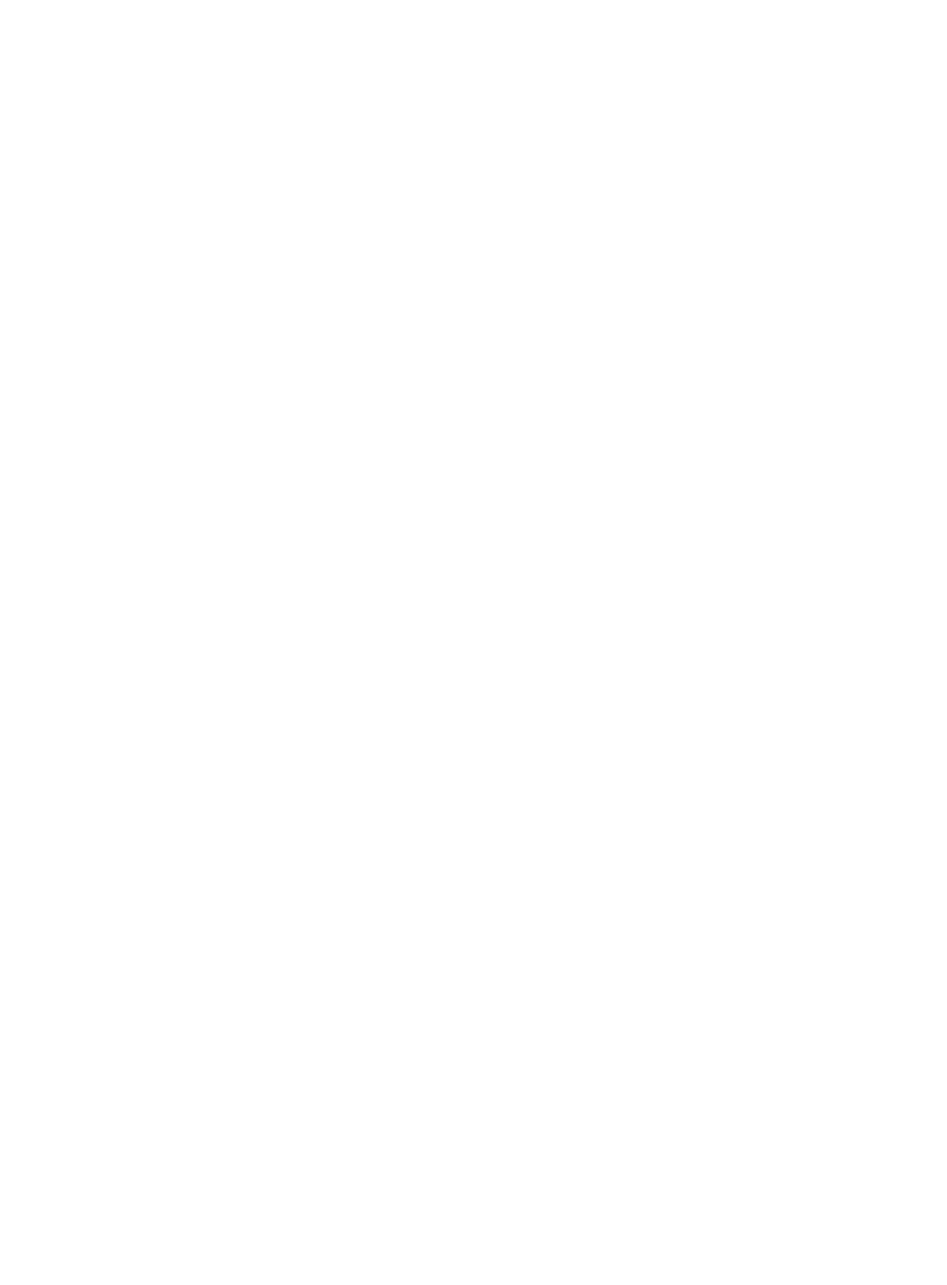
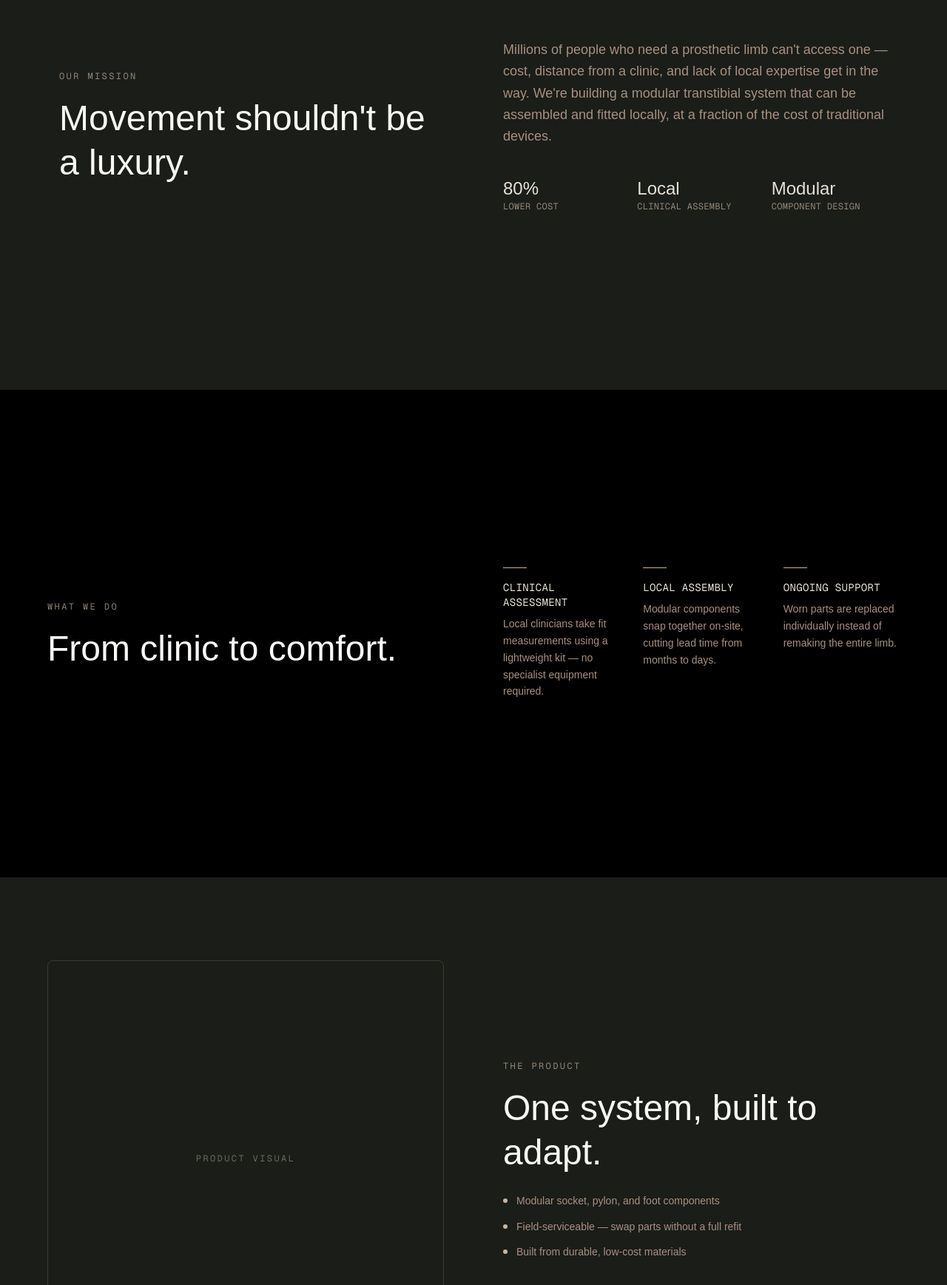
Before and after one commit to enactus-unsw/prockets, a Next.js app: page / in a window 1280 px wide. Shown: the part 987-2724 px from the top of the page at 74% size. Before the commit the page ends 800 px from the top, so only its background shows below. Built offline with nearby package versions, Linux system fonts and the light colour scheme.

Commit message:
feat: add new sections to landing page

```diff
--- a/src/app/components/Hero.tsx
+++ b/src/app/components/Hero.tsx
@@ -2,7 +2,7 @@
 
 import React, { useEffect, useRef } from "react";
 
-const colors = {
+export const colors = {
   50: "#f8f7f5",
   100: "#e6e1d7",
   200: "#c8b4a0",
--- /dev/null
+++ b/src/app/components/Sections.tsx
@@ -0,0 +1,198 @@
+import { colors } from "./Hero";
+
+export function MissionSection() {
+  return (
+    <section className="bg-[#1a1d18] text-[#e6e1d7] px-8 py-32 md:px-20 md:py-60">
+      <div className="max-w-6xl mx-auto grid md:grid-cols-2 gap-12 md:gap-20 items-center">
+        <div>
+          <span
+            className="font-mono text-xs uppercase tracking-[0.2em] opacity-70"
+            style={{ color: colors[200] }}
+          >
+            Our Mission
+          </span>
+          <h2
+            className="mt-4 text-3xl md:text-5xl font-extralight leading-tight"
+            style={{ color: colors[50] }}
+          >
+            Movement shouldn&apos;t be a luxury.
+          </h2>
+        </div>
+        <div className="space-y-6">
+          <p
+            className="text-lg font-thin leading-relaxed"
+            style={{ color: colors[300] }}
+          >
+            Millions of people who need a prosthetic limb can&apos;t access one
+            — cost, distance from a clinic, and lack of local expertise get in
+            the way. We&apos;re building a modular transtibial system that can
+            be assembled and fitted locally, at a fraction of the cost of
+            traditional devices.
+          </p>
+          <div className="grid grid-cols-3 gap-6 pt-4">
+            <div>
+              <div
+                className="text-2xl font-light"
+                style={{ color: colors[100] }}
+              >
+                80%
+              </div>
+              <div
+                className="text-xs font-mono uppercase tracking-wide opacity-70"
+                style={{ color: colors[200] }}
+              >
+                Lower cost
+              </div>
+            </div>
+            <div>
+              <div
+                className="text-2xl font-light"
+                style={{ color: colors[100] }}
+              >
+                Local
+              </div>
+              <div
+                className="text-xs font-mono uppercase tracking-wide opacity-70"
+                style={{ color: colors[200] }}
+              >
+                Clinical assembly
+              </div>
+            </div>
+            <div>
+              <div
+                className="text-2xl font-light"
+                style={{ color: colors[100] }}
+              >
+                Modular
+              </div>
+              <div
+                className="text-xs font-mono uppercase tracking-wide opacity-70"
+                style={{ color: colors[200] }}
+              >
+                Component design
+              </div>
+            </div>
+          </div>
+        </div>
+      </div>
+    </section>
+  );
+}
+
+const services = [
+  {
+    title: "Clinical Assessment",
+    description:
+      "Local clinicians take fit measurements using a lightweight kit — no specialist equipment required.",
+  },
+  {
+    title: "Local Assembly",
+    description:
+      "Modular components snap together on-site, cutting lead time from months to days.",
+  },
+  {
+    title: "Ongoing Support",
+    description:
+      "Worn parts are replaced individually instead of remaking the entire limb.",
+  },
+];
+
+export function ServicesSection() {
+  return (
+    <section className="bg-black text-[#e6e1d7] px-8 py-24 md:px-16 md:py-60">
+      <div className="max-w-6xl mx-auto grid md:grid-cols-2 gap-12 md:gap-20 items-center">
+        <div>
+          <span
+            className="font-mono text-xs uppercase tracking-[0.2em] opacity-70"
+            style={{ color: colors[200] }}
+          >
+            What We Do
+          </span>
+          <h2
+            className="mt-4 text-3xl md:text-5xl font-extralight leading-tight"
+            style={{ color: colors[50] }}
+          >
+            From clinic to comfort.
+          </h2>
+        </div>
+        <div className="grid sm:grid-cols-3 gap-8">
+          {services.map((service) => (
+            <div key={service.title}>
+              <div
+                className="w-8 h-px mb-4"
+                style={{ background: colors[200] }}
+              ></div>
+              <h3
+                className="text-sm font-mono uppercase tracking-wide mb-2"
+                style={{ color: colors[100] }}
+              >
+                {service.title}
+              </h3>
+              <p
+                className="text-sm font-thin leading-relaxed"
+                style={{ color: colors[300] }}
+              >
+                {service.description}
+              </p>
+            </div>
+          ))}
+        </div>
+      </div>
+    </section>
+  );
+}
+
+const productFeatures = [
+  "Modular socket, pylon, and foot components",
+  "Field-serviceable — swap parts without a full refit",
+  "Built from durable, low-cost materials",
+];
+
+export function ProductSection() {
+  return (
+    <section className="bg-[#1a1d18] text-[#e6e1d7] px-8 py-24 md:px-16 md:py-28">
+      <div className="max-w-6xl mx-auto grid md:grid-cols-2 gap-12 md:gap-20 items-center">
+        <div
+          className="order-2 md:order-1 aspect-square rounded-lg border flex items-center justify-center"
+          style={{ borderColor: `${colors[200]}33` }}
+        >
+          <span
+            className="font-mono text-xs uppercase tracking-[0.2em] opacity-50"
+            style={{ color: colors[200] }}
+          >
+            Product visual
+          </span>
+        </div>
+        <div className="order-1 md:order-2">
+          <span
+            className="font-mono text-xs uppercase tracking-[0.2em] opacity-70"
+            style={{ color: colors[200] }}
+          >
+            The Product
+          </span>
+          <h2
+            className="mt-4 text-3xl md:text-5xl font-extralight leading-tight"
+            style={{ color: colors[50] }}
+          >
+            One system, built to adapt.
+          </h2>
+          <ul className="mt-6 space-y-3">
+            {productFeatures.map((feature) => (
+              <li
+                key={feature}
+                className="flex items-start gap-3 text-sm font-thin leading-relaxed"
+                style={{ color: colors[300] }}
+              >
+                <span
+                  className="mt-2 w-1.5 h-1.5 rounded-full shrink-0"
+                  style={{ background: colors[200] }}
+                ></span>
+                {feature}
+              </li>
+            ))}
+          </ul>
+        </div>
+      </div>
+    </section>
+  );
+}
--- a/src/app/page.tsx
+++ b/src/app/page.tsx
@@ -1,75 +1,81 @@
 import Image from "next/image";
+import { Component } from "./components/Hero";
+import {
+  MissionSection,
+  ServicesSection,
+  ProductSection,
+} from "./components/Sections";
 
-// export default function Home() {
-//   return (
-//     <div className="flex flex-col flex-1 items-center justify-center bg-zinc-50 font-sans dark:bg-black">
-//       <main className="flex flex-1 w-full max-w-3xl flex-col items-center justify-between py-32 px-16 bg-white dark:bg-black sm:items-start">
-//         <Image
-//           className="dark:invert h-5 w-[100px]"
-//           src="/next.svg"
-//           alt="Next.js logo"
-//           width={100}
-//           height={20}
-//           priority
-//         />
-//         <div className="flex flex-col items-center gap-6 text-center sm:items-start sm:text-left">
-//           <h1 className="max-w-xs text-3xl font-semibold leading-10 tracking-tight text-black dark:text-zinc-50">
-//             To get started, edit the{" "}
-//             <code className="rounded bg-black/[.06] px-1.5 py-0.5 font-mono text-[0.9em] dark:bg-white/[.08]">
-//               page.tsx
-//             </code>{" "}
-//             file.
-//           </h1>
-//           <p className="max-w-md text-lg leading-8 text-zinc-600 dark:text-zinc-400">
-//             Looking for a starting point or more instructions? Head over to{" "}
-//             <a
-//               href="https://vercel.com/templates?framework=next.js&utm_source=create-next-app&utm_medium=appdir-template-tw&utm_campaign=create-next-app"
-//               className="font-medium text-zinc-950 dark:text-zinc-50"
-//             >
-//               Templates
-//             </a>{" "}
-//             or the{" "}
-//             <a
-//               href="https://nextjs.org/learn?utm_source=create-next-app&utm_medium=appdir-template-tw&utm_campaign=create-next-app"
-//               className="font-medium text-zinc-950 dark:text-zinc-50"
-//             >
-//               Learning
-//             </a>{" "}
-//             center.
-//           </p>
-//         </div>
-//         <div className="flex flex-col gap-4 text-base font-medium sm:flex-row">
-//           <a
-//             className="flex h-12 w-full items-center justify-center gap-2 rounded-full bg-foreground px-5 text-background transition-colors hover:bg-[#383838] dark:hover:bg-[#ccc] md:w-[158px]"
-//             href="https://vercel.com/new?utm_source=create-next-app&utm_medium=appdir-template-tw&utm_campaign=create-next-app"
-//             target="_blank"
-//             rel="noopener noreferrer"
-//           >
-//             <Image
-//               className="dark:invert h-[14px] w-4"
-//               src="/vercel.svg"
-//               alt="Vercel logomark"
-//               width={16}
-//               height={14}
-//             />
-//             Deploy Now
-//           </a>
-//           <a
-//             className="flex h-12 w-full items-center justify-center rounded-full border border-solid border-black/[.08] px-5 transition-colors hover:border-transparent hover:bg-black/[.04] dark:border-white/[.145] dark:hover:bg-[#1a1a1a] md:w-[158px]"
-//             href="https://nextjs.org/docs?utm_source=create-next-app&utm_medium=appdir-template-tw&utm_campaign=create-next-app"
-//             target="_blank"
-//             rel="noopener noreferrer"
-//           >
-//             Documentation
-//           </a>
-//         </div>
-//       </main>
-//     </div>
-//   );
-// }
-
-import { Component } from "./components/Hero";
-
-export default function DemoOne() {
-  return <Component />;
+export default function Home() {
+  return (
+    <>
+      <Component />
+      <MissionSection />
+      <ServicesSection />
+      <ProductSection />
+    </>
+    // <div className="flex flex-col flex-1 items-center justify-center bg-zinc-50 font-sans dark:bg-black">
+    //   <main className="flex flex-1 w-full max-w-3xl flex-col items-center justify-between py-32 px-16 bg-white dark:bg-black sm:items-start">
+    //     <Image
+    //       className="dark:invert h-5 w-[100px]"
+    //       src="/next.svg"
+    //       alt="Next.js logo"
+    //       width={100}
+    //       height={20}
+    //       priority
+    //     />
+    //     <div className="flex flex-col items-center gap-6 text-center sm:items-start sm:text-left">
+    //       <h1 className="max-w-xs text-3xl font-semibold leading-10 tracking-tight text-black dark:text-zinc-50">
+    //         To get started, edit the{" "}
+    //         <code className="rounded bg-black/[.06] px-1.5 py-0.5 font-mono text-[0.9em] dark:bg-white/[.08]">
+    //           page.tsx
+    //         </code>{" "}
+    //         file.
+    //       </h1>
+    //       <p className="max-w-md text-lg leading-8 text-zinc-600 dark:text-zinc-400">
+    //         Looking for a starting point or more instructions? Head over to{" "}
+    //         <a
+    //           href="https://vercel.com/templates?framework=next.js&utm_source=create-next-app&utm_medium=appdir-template-tw&utm_campaign=create-next-app"
+    //           className="font-medium text-zinc-950 dark:text-zinc-50"
+    //         >
+    //           Templates
+    //         </a>{" "}
+    //         or the{" "}
+    //         <a
+    //           href="https://nextjs.org/learn?utm_source=create-next-app&utm_medium=appdir-template-tw&utm_campaign=create-next-app"
+    //           className="font-medium text-zinc-950 dark:text-zinc-50"
+    //         >
+    //           Learning
+    //         </a>{" "}
+    //         center.
+    //       </p>
+    //     </div>
+    //     <div className="flex flex-col gap-4 text-base font-medium sm:flex-row">
+    //       <a
+    //         className="flex h-12 w-full items-center justify-center gap-2 rounded-full bg-foreground px-5 text-background transition-colors hover:bg-[#383838] dark:hover:bg-[#ccc] md:w-[158px]"
+    //         href="https://vercel.com/new?utm_source=create-next-app&utm_medium=appdir-template-tw&utm_campaign=create-next-app"
+    //         target="_blank"
+    //         rel="noopener noreferrer"
+    //       >
+    //         <Image
+    //           className="dark:invert h-[14px] w-4"
+    //           src="/vercel.svg"
+    //           alt="Vercel logomark"
+    //           width={16}
+    //           height={14}
+    //         />
+    //         Deploy Now
+    //       </a>
+    //       <a
+    //         className="flex h-12 w-full items-center justify-center rounded-full border border-solid border-black/[.08] px-5 transition-colors hover:border-transparent hover:bg-black/[.04] dark:border-white/[.145] dark:hover:bg-[#1a1a1a] md:w-[158px]"
+    //         href="https://nextjs.org/docs?utm_source=create-next-app&utm_medium=appdir-template-tw&utm_campaign=create-next-app"
+    //         target="_blank"
+    //         rel="noopener noreferrer"
+    //       >
+    //         Documentation
+    //       </a>
+    //     </div>
+    //   </main>
+    // </div>
+  );
 }
```
